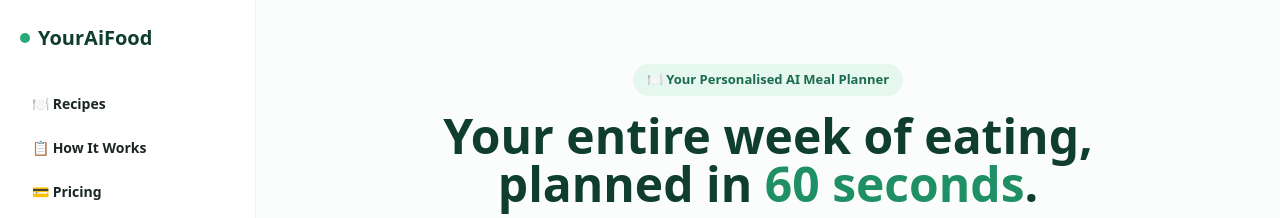
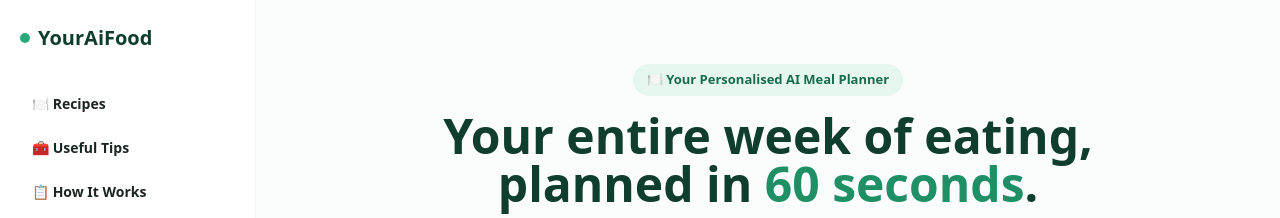
Before and after one commit to usario172332/youraifood-app, a Next.js app in the folder youraifood-app/: page / in a window 1280 px wide. Shown: the top 218 px of the page. Built offline with nearby package versions, Linux system fonts and the light colour scheme; no server answers.

Commit message:
Add Useful Tips link to sidebar nav

```diff
--- a/youraifood-app/components/Sidebar.jsx
+++ b/youraifood-app/components/Sidebar.jsx
@@ -11,6 +11,7 @@ import { useAuth } from '../lib/AuthContext';
 function getLinks(user) {
   const base = [
     { href: '/recipes', label: '🍽️ Recipes' },
+    { href: '/tips', label: '🧰 Useful Tips' },
     { href: '/#how-it-works', label: '📋 How It Works' },
     { href: '/#pricing', label: '💳 Pricing' },
   ];
```
